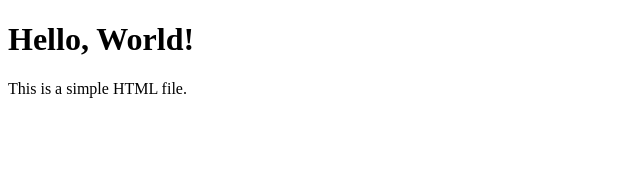
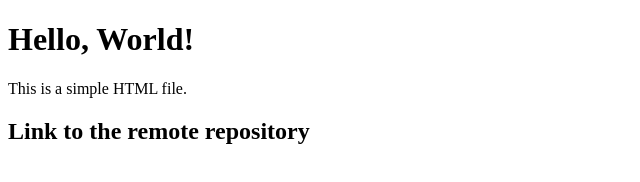
Before and after one commit to uodeeb/start-2025, a plain HTML site: page index.html in a window 1280 px wide. Shown: the whole page, without its empty margins (0-640 px from the left). Drawn offline with Linux system fonts and the light colour scheme.

Commit message:
Link remote repo

```diff
--- a/index.html
+++ b/index.html
@@ -8,5 +8,6 @@
 <body>
     <h1>Hello, World!</h1>
     <p>This is a simple HTML file.</p>
+    <h2>Link to the remote repository</h2>
 </body>
 </html>
```
